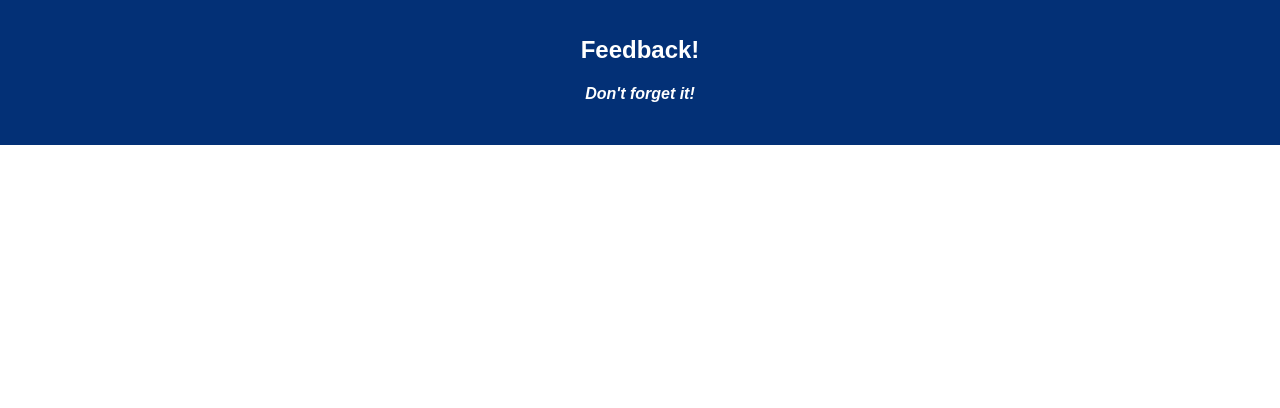
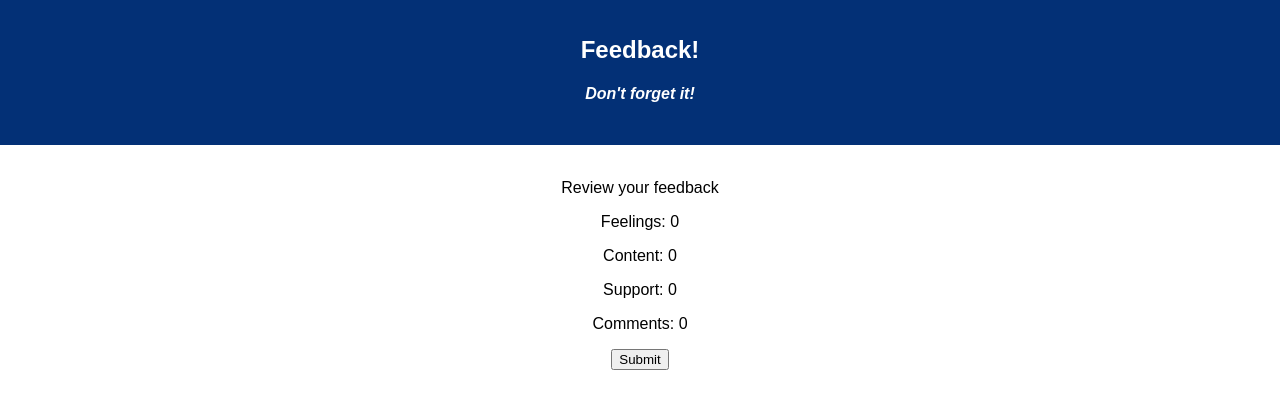
Before and after one commit to Alexbcampbell/weekend-feedback-loop, a React (Create React App) app: page /#/review in a window 1280 px wide. Shown: the top 408 px of the page. Built offline with nearby package versions, Linux system fonts and the light colour scheme.

Commit message:
Review folder/file created, all four input pages continue to the review page with info stored as an object in store. No display of feedback on Review yet

```diff
--- a/src/components/App/App.js
+++ b/src/components/App/App.js
@@ -7,6 +7,7 @@ import Feeling from '../../pages/FeelingPage/Feeling';
 import Content from '../../pages/ContentPage/Content';
 import Support from '../../pages/SupportPage/Support';
 import Comment from '../../pages/CommentPage/Comment';
+import Review from '../../pages/ReviewPage/Review';
 
 class App extends Component {
   render() {
@@ -24,6 +25,7 @@ class App extends Component {
           <Route exact path="/content" component={Content} />
           <Route exact path="/support" component={Support} />
           <Route exact path="/comment" component={Comment} />
+          <Route exact path="/review" component={Review} />
         </div>
       </Router>
     );
--- a/src/pages/CommentPage/Comment.js
+++ b/src/pages/CommentPage/Comment.js
@@ -2,13 +2,39 @@ import React, { Component } from 'react';
 import { connect } from 'react-redux';
 
 class Comment extends Component {
+  state = {
+    comments: '',
+  };
+  onCommentClick = (comments) => (event) => {
+    console.log(comments);
+    this.props.dispatch({
+      type: 'ADD_COMMENT',
+      payload: this.state,
+    });
+    this.props.history.push('/review');
+  };
+
+  onInputComment = (input) => (event) => {
+    this.setState(
+      {
+        [input]: event.target.value,
+      },
+      () => {
+        console.log(this.state);
+      }
+    );
+  };
   render() {
     return (
       <div>
         <p>Any comments you want to leave?</p>
-        <input type="text" placeholder="Comments" />
+        <input
+          type="text"
+          onChange={this.onInputComment('comments')}
+          placeholder="Comments"
+        />
         <div>
-          <button>Next</button>
+          <button onClick={this.onCommentClick('comments')}>Next</button>
         </div>
       </div>
     );
--- /dev/null
+++ b/src/pages/ReviewPage/Review.js
@@ -0,0 +1,30 @@
+import React, { Component } from 'react';
+import { connect } from 'react-redux';
+
+class Review extends Component {
+  render() {
+    return (
+      <div>
+        <p>Review your feedback</p>
+        <p>
+          Feelings: <span>0</span>
+        </p>
+        <p>
+          Content: <span>0</span>
+        </p>
+        <p>
+          Support: <span>0</span>
+        </p>
+        <p>
+          Comments: <span>0</span>
+        </p>
+        <div>
+          <button>Submit</button>
+        </div>
+      </div>
+    );
+  }
+}
+const mapStoreToProps = (store) => ({ store });
+
+export default connect(mapStoreToProps)(Review);
```
